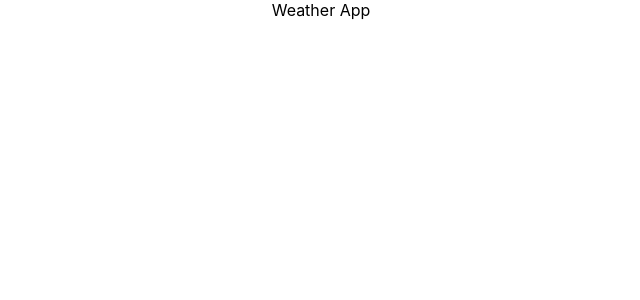
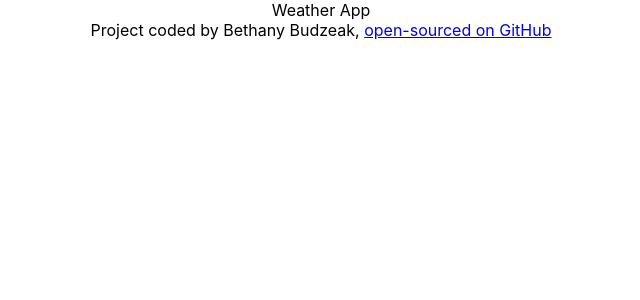
Before and after one commit to bbudzeak/weather-react-app-project, a React (Create React App) app: page / in a window 1280 px wide. Shown: the top 300 px of the page, without its empty margins (319-959 px from the left). Built offline with nearby package versions, Linux system fonts and the light colour scheme.

Commit message:
Added link to github

```diff
--- a/src/App.js
+++ b/src/App.js
@@ -4,6 +4,16 @@ export default function App() {
   return (
     <div className="App">
       <div className="container">Weather App</div>
+      <div className="git-link">
+        <span> Project coded by Bethany Budzeak, </span>
+        <a
+          href="https://github.com/bbudzeak/weather-react"
+          target="_blank"
+          rel="noreferrer"
+        >
+          open-sourced on GitHub
+        </a>
+      </div>
     </div>
   );
 }
```
